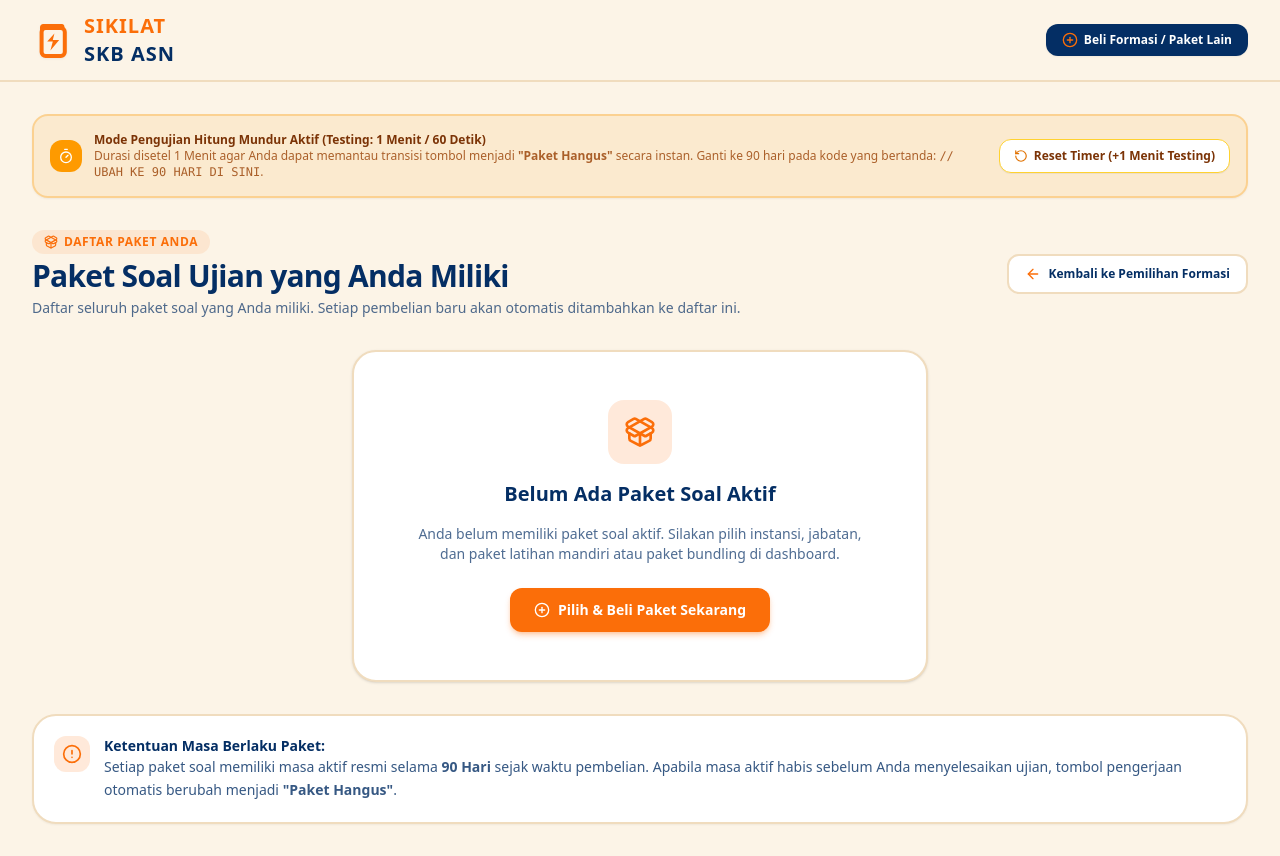
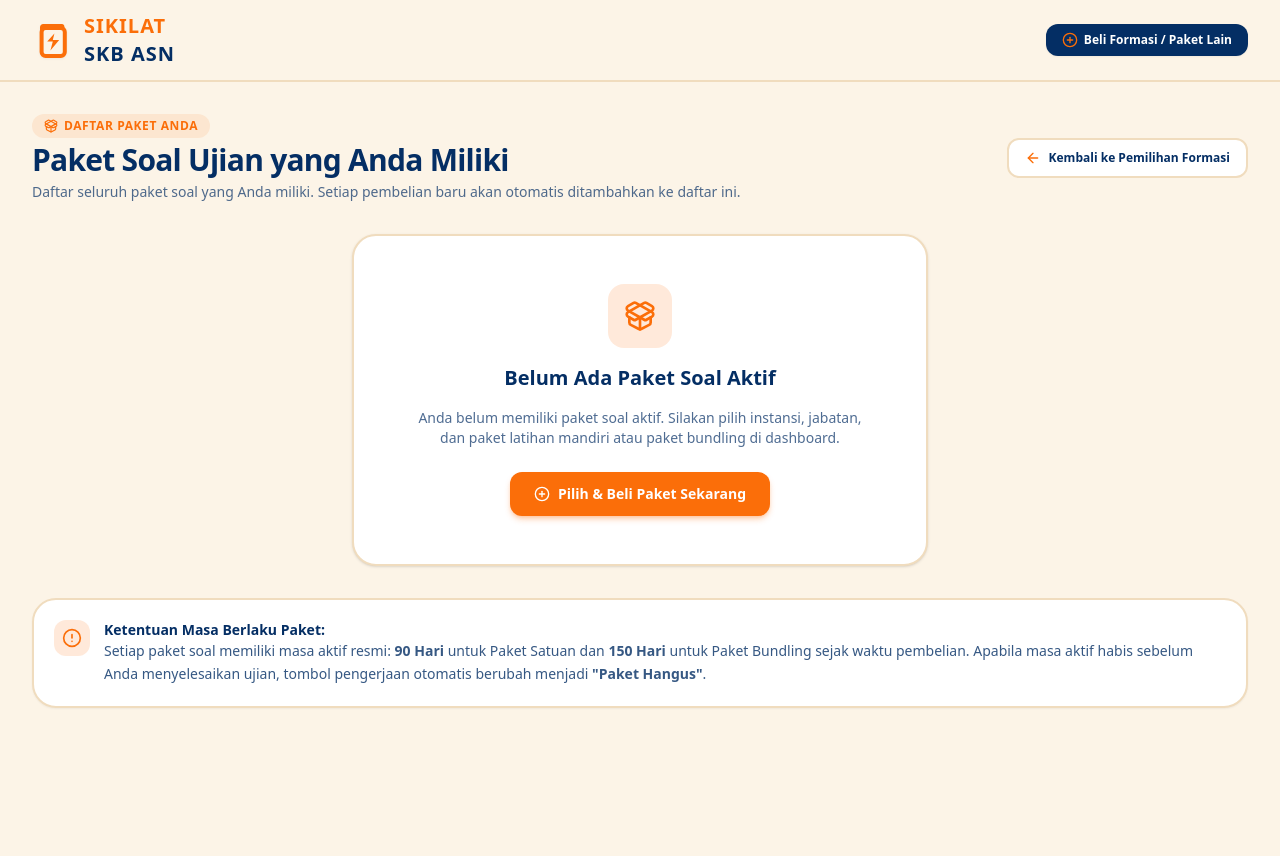
Before and after one commit to hafidzulpino69-ux/sikilat-skb-asn, a Next.js app: page /my-packages in a window 1280 px wide. After the commit the page ends 800 px from the top, so only its background shows below. Built offline with nearby package versions, Linux system fonts and the light colour scheme.

Commit message:
Selesai mengatur logika perhitungan waktu mundur asli untuk paket satuan dan bundling

```diff
--- a/src/app/my-packages/page.tsx
+++ b/src/app/my-packages/page.tsx
@@ -12,18 +12,17 @@ import {
   Sparkles,
   AlertCircle,
   Clock,
-  RotateCcw,
-  Timer,
   ShieldAlert,
 } from "lucide-react";
 import BrandLogo from "@/components/BrandLogo";
 
 // =========================================================================
-// PENGATURAN DURASI MASA AKTIF PAKET:
-// KHUSUS UNTUK TESTING SAAT INI: 1 Menit (60 detik = 60 * 1000 ms)
-// UBAH KE 90 HARI DI SINI: ganti (60 * 1000) menjadi (90 * 24 * 60 * 60 * 1000)
+// PENGATURAN DURASI MASA AKTIF PAKET RESMI:
+// 1. Paket Satuan (Paket 1, 2, 3): 90 Hari (90 * 24 * 60 * 60 * 1000 ms)
+// 2. Paket Bundling (Paket 1, 2, 3): 150 Hari (150 * 24 * 60 * 60 * 1000 ms)
 // =========================================================================
-export const PACKAGE_VALIDITY_DURATION_MS = 60 * 1000; // <-- UBAH KE 90 HARI DI SINI: (90 * 24 * 60 * 60 * 1000)
+export const SINGLE_PACKAGE_DURATION_MS = 90 * 24 * 60 * 60 * 1000; // 90 Hari
+export const BUNDLING_PACKAGE_DURATION_MS = 150 * 24 * 60 * 60 * 1000; // 150 Hari
 
 interface PurchasedItem {
   id: string;
@@ -55,6 +54,8 @@ interface ExamCardItem {
   durationMinutes: number;
   purchasedAt: string;
   expiresAt: string;
+  isBundling: boolean;
+  validityDays: number;
 }
 
 export default function MyPackagesPage() {
@@ -91,9 +92,10 @@ export default function MyPackagesPage() {
         // =========================================================================
         // LOGIKA PENGERJAAN & TAMPILAN PAKET (APPEND MODE):
         // Setiap transaksi baru DITAMBAHKAN (append) ke dalam daftar, bukan menimpa yang lama.
-        // - Paket Satuan (Paket 1, 2, atau 3): menghasilkan 1 kotak paket yang dibeli.
-        // - Paket Bundling: menghasilkan 3 kotak terpisah (Paket 1, Paket 2, Paket 3).
+        // - Paket Satuan (Paket 1, 2, atau 3): menghasilkan 1 kotak paket yang dibeli (90 Hari).
+        // - Paket Bundling: menghasilkan 3 kotak terpisah (Paket 1, Paket 2, Paket 3) (150 Hari).
         // =========================================================================
+        let hasMigrated = false;
         const cards: ExamCardItem[] = [];
 
         list.forEach((purchase) => {
@@ -101,13 +103,29 @@ export default function MyPackagesPage() {
             ? new Date(purchase.purchasedAt).getTime()
             : Date.now();
 
-          // Gunakan expiresAt yang tersimpan atau hitung berdasarkan waktu beli + durasi
-          const expiresTime = purchase.expiresAt
-            ? new Date(purchase.expiresAt).getTime()
-            : purchasedTime + PACKAGE_VALIDITY_DURATION_MS;
-
           const isBundling =
             purchase.packageKey === "bundling" || purchase.examNumbers.length > 1;
+          const standardDurationMs = isBundling
+            ? BUNDLING_PACKAGE_DURATION_MS
+            : SINGLE_PACKAGE_DURATION_MS;
+
+          // Periksa apakah data tersimpan berasal dari mode testing 1 menit (<= 24 jam)
+          // Jika iya atau jika belum ada expiresAt, upgrade otomatis ke masa aktif aslinya
+          let expiresTime = purchase.expiresAt
+            ? new Date(purchase.expiresAt).getTime()
+            : purchasedTime + standardDurationMs;
+
+          if (
+            !purchase.expiresAt ||
+            expiresTime - purchasedTime <= 24 * 60 * 60 * 1000
+          ) {
+            expiresTime = purchasedTime + standardDurationMs;
+            purchase.expiresAt = new Date(expiresTime).toISOString();
+            purchase.durationMs = standardDurationMs;
+            hasMigrated = true;
+          }
+
+          const validityDays = isBundling ? 150 : 90;
 
           if (isBundling) {
             // Pecah menjadi 3 kotak terpisah: Paket 1, Paket 2, Paket 3
@@ -125,6 +143,8 @@ export default function MyPackagesPage() {
                 durationMinutes: 90,
                 purchasedAt: new Date(purchasedTime).toISOString(),
                 expiresAt: new Date(expiresTime).toISOString(),
+                isBundling: true,
+                validityDays: 150,
               });
             });
           } else {
@@ -149,9 +169,16 @@ export default function MyPackagesPage() {
               durationMinutes: 90,
               purchasedAt: new Date(purchasedTime).toISOString(),
               expiresAt: new Date(expiresTime).toISOString(),
+              isBundling: false,
+              validityDays: 90,
             });
           }
         });
+
+        // Simpan kembali jika ada data pengujian yang di-upgrade ke masa berlaku resmi
+        if (hasMigrated) {
+          localStorage.setItem("skb_user_purchased_packages", JSON.stringify(list));
+        }
 
         setExamCards(cards);
       } else {
@@ -181,33 +208,6 @@ export default function MyPackagesPage() {
       minutes,
       seconds,
     };
-  };
-
-  // Helper perpanjang timer khusus testing (+1 Menit)
-  const handleResetTestingTimer = () => {
-    if (typeof window !== "undefined") {
-      const raw = localStorage.getItem("skb_user_purchased_packages");
-      if (raw) {
-        try {
-          const list: PurchasedItem[] = JSON.parse(raw);
-          const newExpiresAt = new Date(Date.now() + PACKAGE_VALIDITY_DURATION_MS).toISOString();
-          list.forEach((item) => {
-            item.expiresAt = newExpiresAt;
-          });
-          localStorage.setItem("skb_user_purchased_packages", JSON.stringify(list));
-
-          setExamCards((prev) =>
-            prev.map((c) => ({
-              ...c,
-              expiresAt: newExpiresAt,
-            }))
-          );
-          setCurrentTime(Date.now());
-        } catch (e) {
-          console.error(e);
-        }
-      }
-    }
   };
 
   const handleStartExam = (card: ExamCardItem) => {
@@ -245,34 +245,6 @@ export default function MyPackagesPage() {
 
       {/* Main Content */}
       <main className="flex-1 max-w-7xl w-full mx-auto px-4 sm:px-6 lg:px-8 py-8 space-y-8">
-        {/* Banner Testing Info Khusus Durasi 1 Menit */}
-        <div className="p-4 rounded-2xl bg-amber-500/10 border-2 border-amber-500/30 text-amber-950 flex flex-col sm:flex-row sm:items-center justify-between gap-3 text-xs shadow-xs">
-          <div className="flex items-center gap-3">
-            <div className="w-8 h-8 rounded-xl bg-amber-500 text-white flex items-center justify-center shrink-0">
-              <Timer className="w-4 h-4" />
-            </div>
-            <div>
-              <span className="font-black text-amber-900 block">
-                Mode Pengujian Hitung Mundur Aktif (Testing: 1 Menit / 60 Detik)
-              </span>
-              <span className="text-amber-800/80 font-medium">
-                Durasi disetel 1 Menit agar Anda dapat memantau transisi tombol menjadi <strong>&quot;Paket Hangus&quot;</strong> secara instan.
-                Ganti ke 90 hari pada kode yang bertanda: <code>// UBAH KE 90 HARI DI SINI</code>.
-              </span>
-            </div>
-          </div>
-
-          <button
-            type="button"
-            onClick={handleResetTestingTimer}
-            className="inline-flex items-center justify-center gap-1.5 px-3.5 py-2 rounded-xl font-bold bg-white text-amber-900 border border-amber-300 hover:bg-amber-100 transition-colors shadow-2xs self-start sm:self-auto cursor-pointer whitespace-nowrap"
-            title="Perbarui hitungan mundur ke 1 menit lagi untuk uji coba ulang"
-          >
-            <RotateCcw className="w-3.5 h-3.5 text-amber-600" />
-            <span>Reset Timer (+1 Menit Testing)</span>
-          </button>
-        </div>
-
         {/* Banner Sukses Pembayaran jika baru saja checkout */}
         {justPurchased && (
           <div className="p-4 sm:p-5 rounded-3xl bg-emerald-50 border-2 border-emerald-300 text-emerald-950 flex flex-col sm:flex-row sm:items-center justify-between gap-4 shadow-sm animate-in fade-in duration-300">
@@ -285,7 +257,7 @@ export default function MyPackagesPage() {
                   Paket Berhasil Ditambahkan ke Akun Anda!
                 </div>
                 <div className="text-xs text-emerald-800 font-medium">
-                  Paket soal Anda telah aktif dengan masa aktif 90 hari (sedang dalam mode testing 1 menit).
+                  Paket soal Anda telah aktif dan siap dikerjakan sesuai masa aktif (90 hari untuk Paket Satuan, 150 hari untuk Paket Bundling).
                 </div>
               </div>
             </div>
@@ -418,7 +390,7 @@ export default function MyPackagesPage() {
                             </span>
                           ) : (
                             <span className="px-2 py-0.5 rounded-full text-[10px] font-black bg-amber-100 text-amber-800 border border-amber-300 uppercase tracking-wider">
-                              Aktif (Masa Aktif 90 Hari)
+                              Aktif (Masa Aktif {card.validityDays} Hari)
                             </span>
                           )}
                         </div>
@@ -553,7 +525,7 @@ export default function MyPackagesPage() {
           <div className="space-y-1">
             <strong className="font-black text-[#042E64] text-sm">Ketentuan Masa Berlaku Paket:</strong>
             <p className="text-[#042E64]/80 leading-relaxed font-medium">
-              Setiap paket soal memiliki masa aktif resmi selama <strong>90 Hari</strong> sejak waktu pembelian. Apabila masa aktif habis sebelum Anda menyelesaikan ujian, tombol pengerjaan otomatis berubah menjadi <strong>&quot;Paket Hangus&quot;</strong>.
+              Setiap paket soal memiliki masa aktif resmi: <strong>90 Hari</strong> untuk Paket Satuan dan <strong>150 Hari</strong> untuk Paket Bundling sejak waktu pembelian. Apabila masa aktif habis sebelum Anda menyelesaikan ujian, tombol pengerjaan otomatis berubah menjadi <strong>&quot;Paket Hangus&quot;</strong>.
             </p>
           </div>
         </div>
--- a/src/app/payment/page.tsx
+++ b/src/app/payment/page.tsx
@@ -38,11 +38,12 @@ interface PendingOrder {
 }
 
 // =========================================================================
-// PENGATURAN DURASI MASA AKTIF PAKET:
-// KHUSUS UNTUK TESTING SAAT INI: 1 Menit (60 detik = 60 * 1000 ms)
-// UBAH KE 90 HARI DI SINI: ganti (60 * 1000) menjadi (90 * 24 * 60 * 60 * 1000)
+// PENGATURAN DURASI MASA AKTIF PAKET RESMI:
+// 1. Paket Satuan (Paket 1, 2, 3): 90 Hari (90 * 24 * 60 * 60 * 1000 ms)
+// 2. Paket Bundling (Paket 1, 2, 3): 150 Hari (150 * 24 * 60 * 60 * 1000 ms)
 // =========================================================================
-export const PACKAGE_VALIDITY_DURATION_MS = 60 * 1000; // <-- UBAH KE 90 HARI DI SINI: (90 * 24 * 60 * 60 * 1000)
+export const SINGLE_PACKAGE_DURATION_MS = 90 * 24 * 60 * 60 * 1000; // 90 Hari
+export const BUNDLING_PACKAGE_DURATION_MS = 150 * 24 * 60 * 60 * 1000; // 150 Hari
 
 export default function PaymentPage() {
   const router = useRouter();
@@ -106,8 +107,10 @@ export default function PaymentPage() {
 
     setTimeout(() => {
       if (typeof window !== "undefined") {
+        const isBundling = order.packageKey === "bundling" || order.examNumbers.length > 1;
+        const durationMs = isBundling ? BUNDLING_PACKAGE_DURATION_MS : SINGLE_PACKAGE_DURATION_MS;
         const purchasedTime = Date.now();
-        const expiresTime = purchasedTime + PACKAGE_VALIDITY_DURATION_MS;
+        const expiresTime = purchasedTime + durationMs;
 
         const newPurchase = {
           id: `PURCHASE-${purchasedTime}-${Math.floor(Math.random() * 1000)}`,
@@ -121,7 +124,8 @@ export default function PaymentPage() {
           price: order.price,
           examNumbers: order.examNumbers,
           purchasedAt: new Date(purchasedTime).toISOString(),
-          expiresAt: new Date(expiresTime).toISOString(), // Timestamp kedaluwarsa untuk hitung mundur
+          expiresAt: new Date(expiresTime).toISOString(), // Masa aktif 90 hari (satuan) atau 150 hari (bundling)
+          durationMs,
         };
 
         // Ambil riwayat paket lama agar TIDAK tertimpa (append mode)
@@ -299,7 +303,11 @@ export default function PaymentPage() {
               </div>
               <div className="flex items-center justify-between text-xs text-[#042E64]/70">
                 <span>Masa Aktif Paket</span>
-                <span className="text-[#042E64] font-bold">90 Hari</span>
+                <span className="text-[#042E64] font-bold">
+                  {order.packageKey === "bundling" || order.examNumbers.length > 1
+                    ? "150 Hari"
+                    : "90 Hari"}
+                </span>
               </div>
               <div className="flex items-center justify-between text-base sm:text-lg font-black text-[#042E64] pt-3 border-t-2 border-[#F0DCBE]">
                 <span>Total Pembayaran</span>
--- a/src/components/PromoSection.tsx
+++ b/src/components/PromoSection.tsx
@@ -149,7 +149,7 @@ export default function PromoSection() {
                   <div className="w-4 h-4 rounded-full bg-[#FB6E09] text-white flex items-center justify-center shrink-0 mt-0.5">
                     <Check className="w-3 h-3 stroke-[3]" />
                   </div>
-                  <span>Masa aktif paket 90 hari</span>
+                  <span>Masa aktif paket 150 hari</span>
                 </li>
                 <li className="flex items-start gap-2.5">
                   <div className="w-4 h-4 rounded-full bg-[#FB6E09] text-white flex items-center justify-center shrink-0 mt-0.5">
--- a/src/data/skbCatalog.ts
+++ b/src/data/skbCatalog.ts
@@ -96,7 +96,10 @@ export function getPositionPackages(positionTitle: string): PositionPackage[] {
       isPopular: true,
       description: commonDescription,
       features: [
-        ...commonFeatures,
+        "100 butir soal CAT BKN",
+        "Waktu ujian selama 90 menit",
+        "Kunci jawaban dan pembahasan detail",
+        "Masa aktif paket 150 hari",
         "Akses ke Grup Diskusi Telegram Eksklusif",
       ],
     },
```
